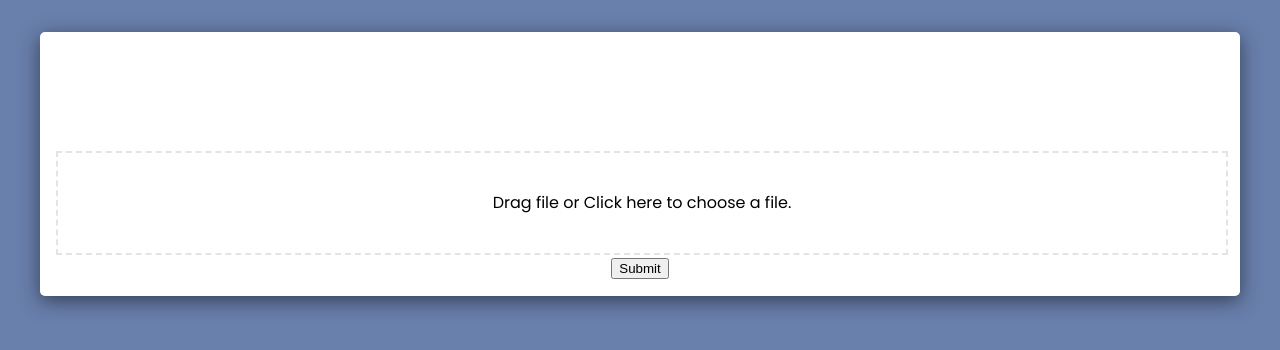
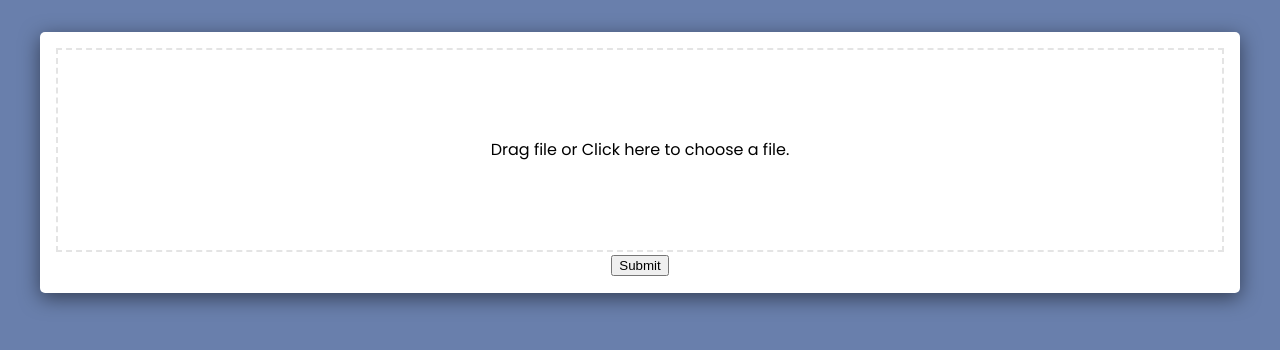
Before and after one commit to JosephThomasVasquez/xlsx-handler, a React (Create React App) app in the folder client/: page / in a window 1280 px wide. Shown: the top 350 px of the page. Built offline with nearby package versions, Linux system fonts and the light colour scheme.

Commit message:
Fixed styling of drag and drop adn browse file section

```diff
--- a/client/src/components/FileInput.js
+++ b/client/src/components/FileInput.js
@@ -21,9 +21,8 @@ const FileInput = () => {
 
     if (fileData && mimeTypes.includes(fileData.type)) {
       console.log("file target", fileData);
+      fileHandler(fileData);
     }
-
-    fileHandler(fileData);
   };
 
   useEffect(() => {
@@ -83,7 +82,7 @@ const FileInput = () => {
   return (
     <div className="container">
       <form action="" className="form">
-        <label htmlFor="file">
+        <label htmlFor="file" className="grid-section">
           <input
             type="file"
             name="file"
--- a/client/src/index.scss
+++ b/client/src/index.scss
@@ -26,14 +26,17 @@ code {
     box-shadow: 0 5px 20px rgba(0, 0, 0, 0.5);
     padding: 1em;
 
+    .grid-section {
+      display: grid;
+      border: 2px dashed rgba(0, 0, 0, 0.1);
+    }
+
     .file-input {
-      position: relative;
-      left: 0;
-      top: 0;
-      transform: translate(-0%, 100%);
+      grid-column: 1;
+      grid-row: 1;
       z-index: 2;
       width: 100%;
-      height: 100px;
+      height: 200px;
       margin: 0;
       padding: 0;
       outline: none;
@@ -41,18 +44,16 @@ code {
     }
 
     .file-text {
-      position: relative;
-      top: 0;
-      left: 0;
+      grid-column: 1;
+      grid-row: 1;
       width: 100%;
-      height: 100%;
+      height: 200px;
       padding: 0;
       margin: 0;
       text-align: center;
-      line-height: 100px;
+      line-height: 200px;
       color: black;
       font-family: $font-primary;
-      border: 2px dashed rgba(0, 0, 0, 0.1);
     }
   }
 }
```
